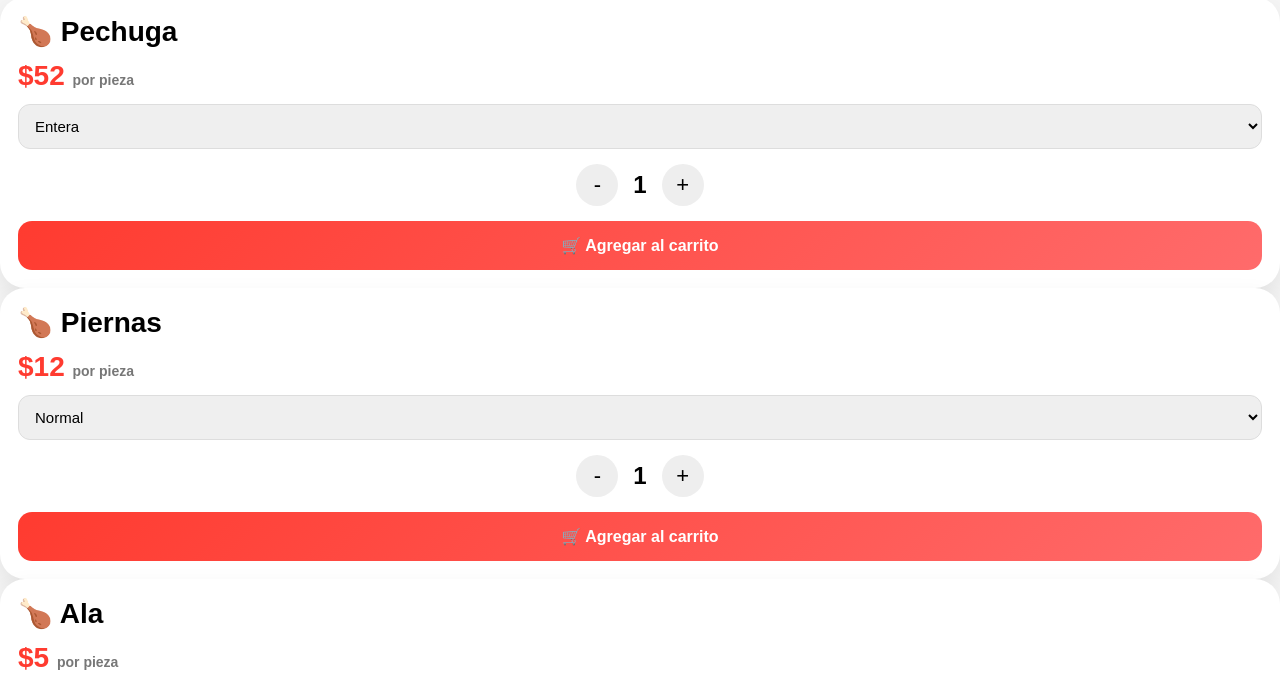
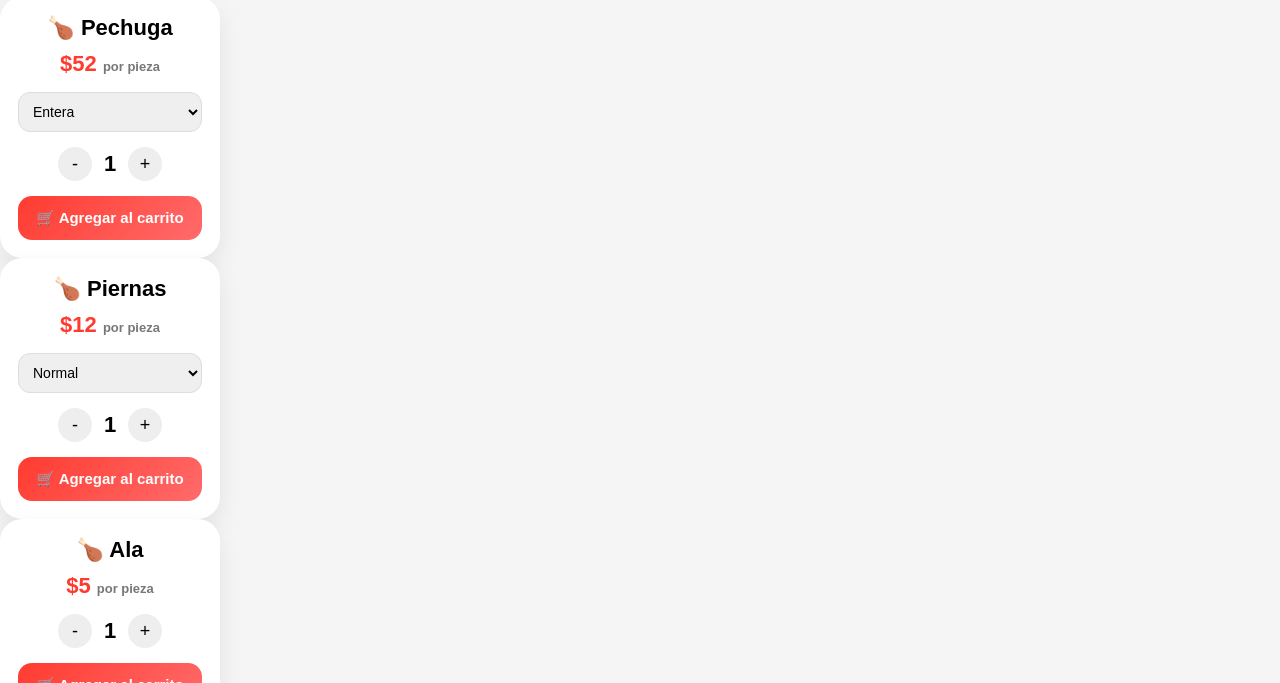
Before and after one commit to kevin-hernandez28/polleria-ap, a plain HTML site: page index.html in a window 1280 px wide. Shown: the part 87-770 px from the top of the page. Drawn offline with Linux system fonts and the light colour scheme.

Commit message:
Update styles.css

```diff
--- a/styles.css
+++ b/styles.css
@@ -1,3 +1,7 @@
+/* =========================
+   RESET
+========================= */
+
 *{
   margin:0;
   padding:0;
@@ -6,16 +10,18 @@
 }
 
 body{
-
   background:#f5f5f5;
 }
 
-/* HEADER */
+/* =========================
+   HEADER
+========================= */
 
 .header{
 
   background:
-  linear-gradient(rgba(0,0,0,.45),
+  linear-gradient(
+  rgba(0,0,0,.45),
   rgba(0,0,0,.45)),
 
   url('https://i.pinimg.com/originals/64/cf/13/64cf13bc8b3f78b05aff5a8a39d42e2d.jpg');
@@ -27,18 +33,18 @@ body{
 
   text-align:center;
 
-  padding:50px 20px;
+  padding:55px 20px;
 
   border-bottom-left-radius:30px;
   border-bottom-right-radius:30px;
 
   box-shadow:
-  0 10px 25px rgba(0,0,0,.2);
+  0 10px 25px rgba(0,0,0,.25);
 }
 
 .header h1{
 
-  font-size:45px;
+  font-size:48px;
 
   text-shadow:
   0 4px 10px rgba(0,0,0,.5);
@@ -49,9 +55,14 @@ body{
   margin-top:10px;
 
   font-size:18px;
+
+  text-shadow:
+  0 3px 10px rgba(0,0,0,.5);
 }
 
-/* CONTENEDOR */
+/* =========================
+   CONTENEDOR
+========================= */
 
 .container{
 
@@ -62,7 +73,9 @@ body{
   padding:20px;
 }
 
-/* MENU */
+/* =========================
+   MENU
+========================= */
 
 .menu{
 
@@ -71,20 +84,26 @@ body{
   display:grid;
 
   grid-template-columns:
-  repeat(auto-fit,minmax(230px,1fr));
+  repeat(auto-fit,minmax(180px,1fr));
 
-  gap:20px;
+  gap:15px;
 }
 
-/* CARD */
+/* =========================
+   CARD PRODUCTO
+========================= */
 
 .card{
 
   background:white;
 
-  border-radius:25px;
+  border-radius:22px;
 
-  overflow:hidden;
+  max-width:220px;
+
+  width:100%;
+
+  padding:18px;
 
   box-shadow:
   0 10px 25px rgba(0,0,0,.08);
@@ -100,43 +119,38 @@ body{
   translateY(-5px);
 }
 
-.card img{
+.card-content{
 
-  width:100%;
-
-  height:210px;
-
-  object-fit:cover;
+  text-align:center;
 }
 
-/* CONTENIDO CARD */
-
-.card-content{
-
-  padding:18px;
-}
+/* TITULO */
 
 .card h3{
 
-  font-size:28px;
+  font-size:22px;
 
   text-transform:capitalize;
+
+  margin-bottom:10px;
 }
+
+/* PRECIO */
 
 .precio{
 
   color:#ff3b30;
 
-  font-size:28px;
+  font-size:22px;
 
   font-weight:bold;
 
-  margin:12px 0;
+  margin-bottom:15px;
 }
 
 .pieza{
 
-  font-size:14px;
+  font-size:13px;
 
   color:#777;
 }
@@ -147,7 +161,7 @@ body{
 
   width:100%;
 
-  padding:12px;
+  padding:10px;
 
   border-radius:12px;
 
@@ -155,10 +169,12 @@ body{
 
   margin-bottom:15px;
 
-  font-size:15px;
+  font-size:14px;
 }
 
-/* CONTADOR */
+/* =========================
+   CONTADOR
+========================= */
 
 .contador{
 
@@ -168,15 +184,15 @@ body{
 
   align-items:center;
 
-  gap:15px;
+  gap:12px;
 
   margin-bottom:15px;
 }
 
 .contador button{
 
-  width:42px;
-  height:42px;
+  width:34px;
+  height:34px;
 
   border:none;
 
@@ -184,7 +200,7 @@ body{
 
   background:#eee;
 
-  font-size:22px;
+  font-size:18px;
 
   cursor:pointer;
 
@@ -200,29 +216,34 @@ body{
 
 .contador span{
 
-  font-size:24px;
+  font-size:22px;
 
   font-weight:bold;
 }
 
-/* BOTON */
+/* =========================
+   BOTON AGREGAR
+========================= */
 
 .btn-add{
 
   width:100%;
 
-  padding:15px;
+  padding:13px;
 
   border:none;
 
   border-radius:14px;
 
   background:
-  linear-gradient(135deg,#ff3b30,#ff6b6b);
+  linear-gradient(
+  135deg,
+  #ff3b30,
+  #ff6b6b);
 
   color:white;
 
-  font-size:16px;
+  font-size:15px;
 
   font-weight:bold;
 
@@ -236,7 +257,9 @@ body{
   transform:scale(1.03);
 }
 
-/* CARRITO */
+/* =========================
+   CARRITO
+========================= */
 
 .carrito{
 
@@ -263,6 +286,8 @@ body{
   margin-bottom:15px;
 }
 
+/* ITEM */
+
 .item-carrito{
 
   background:#fafafa;
@@ -278,6 +303,8 @@ body{
 
   margin-bottom:8px;
 }
+
+/* ELIMINAR */
 
 .btn-eliminar{
 
@@ -296,14 +323,19 @@ body{
   cursor:pointer;
 }
 
-/* TOTAL */
+/* =========================
+   TOTAL
+========================= */
 
 .total{
 
   margin-top:20px;
 
   background:
-  linear-gradient(135deg,#ff3b30,#ff6b6b);
+  linear-gradient(
+  135deg,
+  #ff3b30,
+  #ff6b6b);
 
   color:white;
 
@@ -316,7 +348,9 @@ body{
   font-size:24px;
 }
 
-/* BOTONES GPS */
+/* =========================
+   BOTONES GPS
+========================= */
 
 .btn-ubicacion,
 .btn-mapa{
@@ -358,6 +392,10 @@ body{
   transform:scale(1.02);
 }
 
+/* =========================
+   ESTADO
+========================= */
+
 #estado{
 
   margin-top:10px;
@@ -365,7 +403,9 @@ body{
   color:green;
 }
 
-/* INPUT */
+/* =========================
+   INPUT
+========================= */
 
 input{
 
@@ -382,7 +422,9 @@ input{
   font-size:15px;
 }
 
-/* BOTON FINAL */
+/* =========================
+   BOTON FINAL
+========================= */
 
 .btn-final{
 
@@ -414,13 +456,20 @@ input{
   transform:scale(1.03);
 }
 
-/* RESPONSIVE */
+/* =========================
+   RESPONSIVE
+========================= */
 
 @media(max-width:950px){
 
   .container{
 
     flex-direction:column;
+  }
+
+  .menu{
+
+    justify-items:center;
   }
 
   .carrito{
@@ -435,7 +484,9 @@ input{
   }
 }
 
-/* ANIMACION */
+/* =========================
+   ANIMACION
+========================= */
 
 @keyframes fade{
 
```
